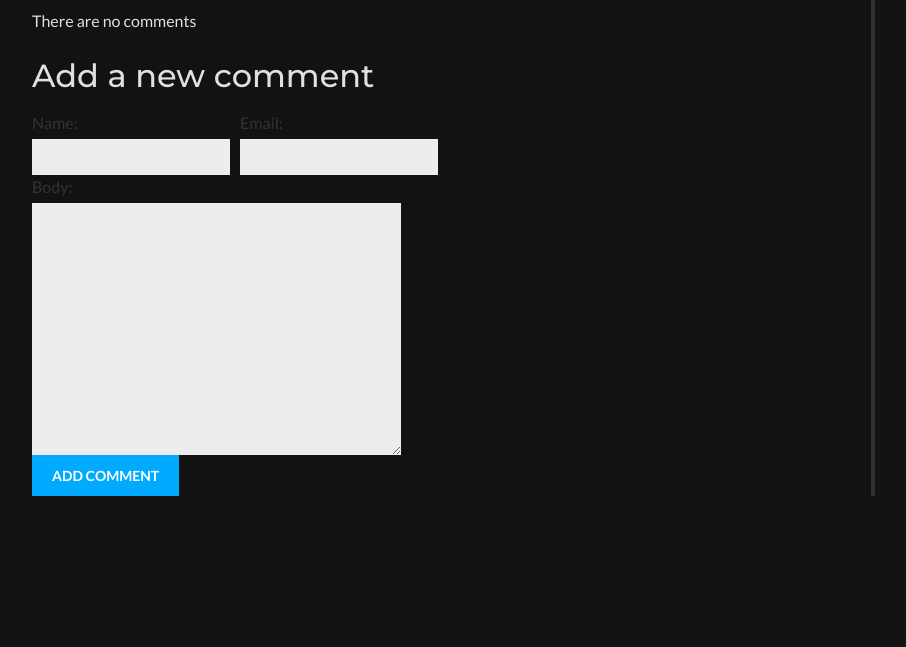
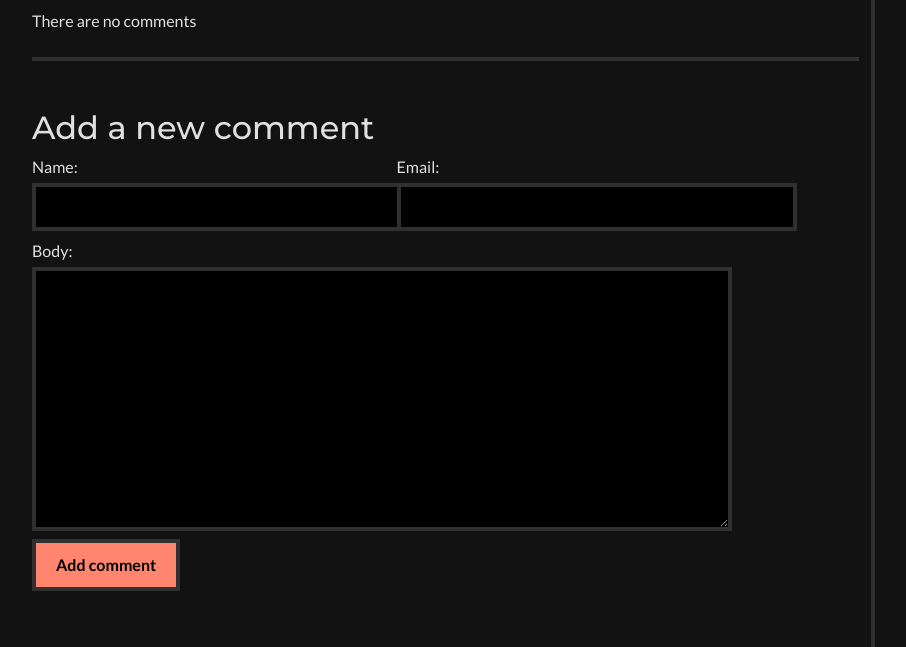
Before and after one commit to Iam-samyog/Luminaria-, a Django app: template Luminaria/blog/templates/blog/post/detail.html in a window 1280 px wide. Shown: the part 380-1027 px from the top of the page, without its empty margins (50-956 px from the left). Before the commit the page ends 876 px from the top, so only its background shows below. Run offline with Django 5.2, Linux system fonts and the light colour scheme; the template is opened without the code that fills it: values that come from a table or form of the project are taken from there, others are empty; parts of the project's set-up code (start-up, migrations or seed data) failed here and were passed over; some libraries are stand-ins or nearby versions.

Commit message:
Fixed the comment design

```diff
--- a/Luminaria/blog/static/blog/css/style.css
+++ b/Luminaria/blog/static/blog/css/style.css
@@ -70,28 +70,48 @@ p.date {
 }
 
 /* forms */
+
 label {
-  float: left;
-  clear: both;
-  color: #333;
-  margin-bottom: 4px;
+    float:left;
+    clear:both;
+
+    margin-bottom:4px;
 }
-input,
-textarea {
-  clear: both;
-  float: left;
-  margin: 0 0 10px;
-  background: #ededed;
-  border: 0;
-  padding: 6px 10px;
-  font-size: 12px;
+input{
+    clear:both;
+    float:left;
+
+    margin:0 0 16px;
+    background:#000;
+    border:4px solid #303030;
+    padding:8px 10px;
+    width:400px;
+    font-size:12px;
+    color:#fff;
 }
-input[type="submit"] {
+textarea{
+    clear:both;
+    float:left;
+
+    margin:0 0 16px;
+    background:#000;
+    border:4px solid #303030;
+    padding:8px 10px;
+    width:700px;
+    font-size:12px;
+    color:#fff;
+}
+button{
+  margin: 4px 0 20px 0 ;
   font-weight: bold;
-  background: #00abff;
-  color: #fff;
+  background: #ff856f;
+  color: #000;
+  border:4px solid #303030;
+  border-radius: 4px;
+
   padding: 10px 20px;
-  font-size: 14px;
+  font-weight: bold;
+  font-size: 16px;
   text-transform: uppercase;
 }
 .errorlist {
--- a/Luminaria/blog/templates/blog/post/detail.html
+++ b/Luminaria/blog/templates/blog/post/detail.html
@@ -31,7 +31,7 @@
     </h2>
   {% endwith %}
   {% for comment in comments %}
-    <div class="comment">
+    <div class="comment pb-4 ">
       <p class="info">
         Comment by {{ comment.name }}
         {{ comment.created }}
@@ -42,5 +42,8 @@
     <p>There are no comments</p>
   {% endfor %}
    </div>
+   <div class="pb-5">
   {% include "blog/post/includes/comment_form.html" %}
+   </div>
+
  {% endblock %}
--- a/Luminaria/blog/templates/blog/post/includes/comment_form.html
+++ b/Luminaria/blog/templates/blog/post/includes/comment_form.html
@@ -1,13 +1,23 @@
+<div class="bordertop pt-5">
 <h2>Add a new comment</h2>
+</div>
+
 <form action="{% url 'blog:post_comment' post.id %}" method="post">
-    <div class="left">
-        {{ form.name.as_field_group }}
-    </div>
-    <div class="left">
+    <div class="row">
+        <div class="col-md-5 left">
+  {{ form.name.as_field_group }}
+        </div >
+        <div class="col-md-5 left  ">
+
         {{ form.email.as_field_group }}
+        </div >
+       <div class="col-md-9 pt-2">
+ {{ form.body.as_field_group }}
+       </div>
+        </div>
 
-    </div>
-    {{ form.body.as_field_group }}
     {% csrf_token %}
-    <p><input type="submit" value="Add comment"></p>
+    <div class="py-2">
+    <button>Add comment </button>
+    </div >
 </form>
```
